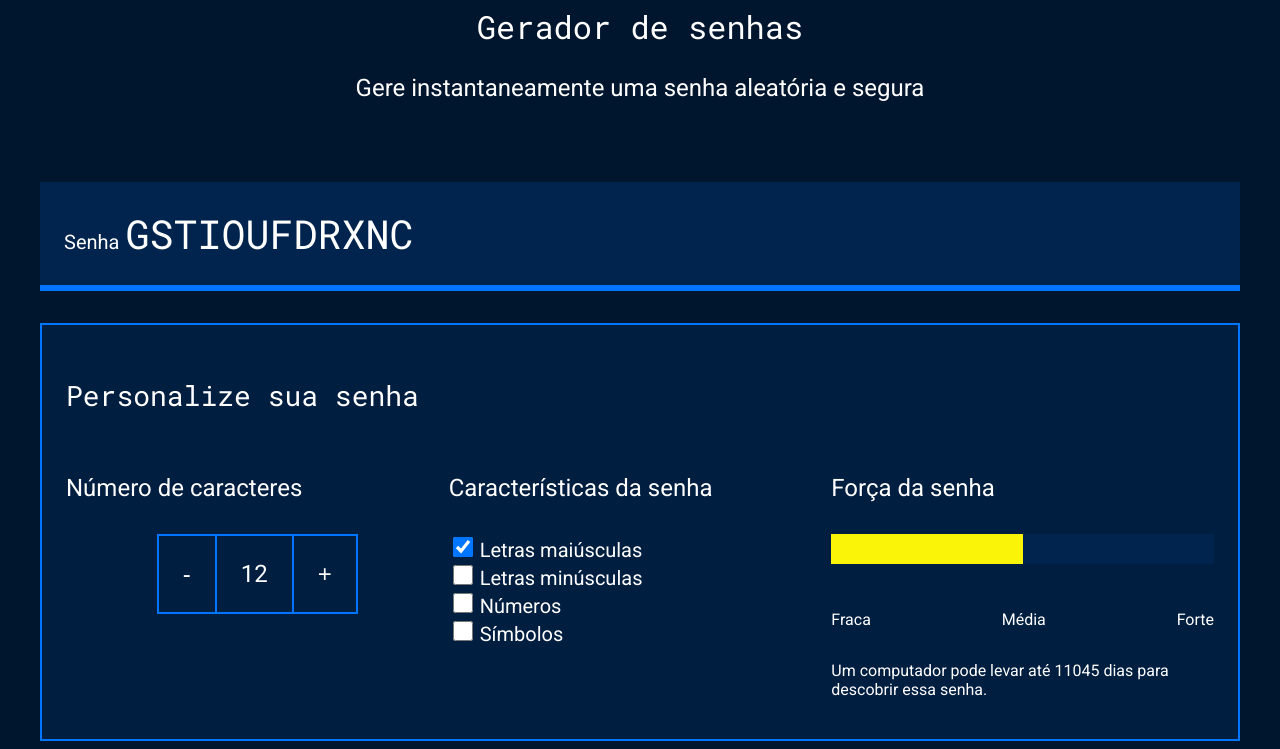
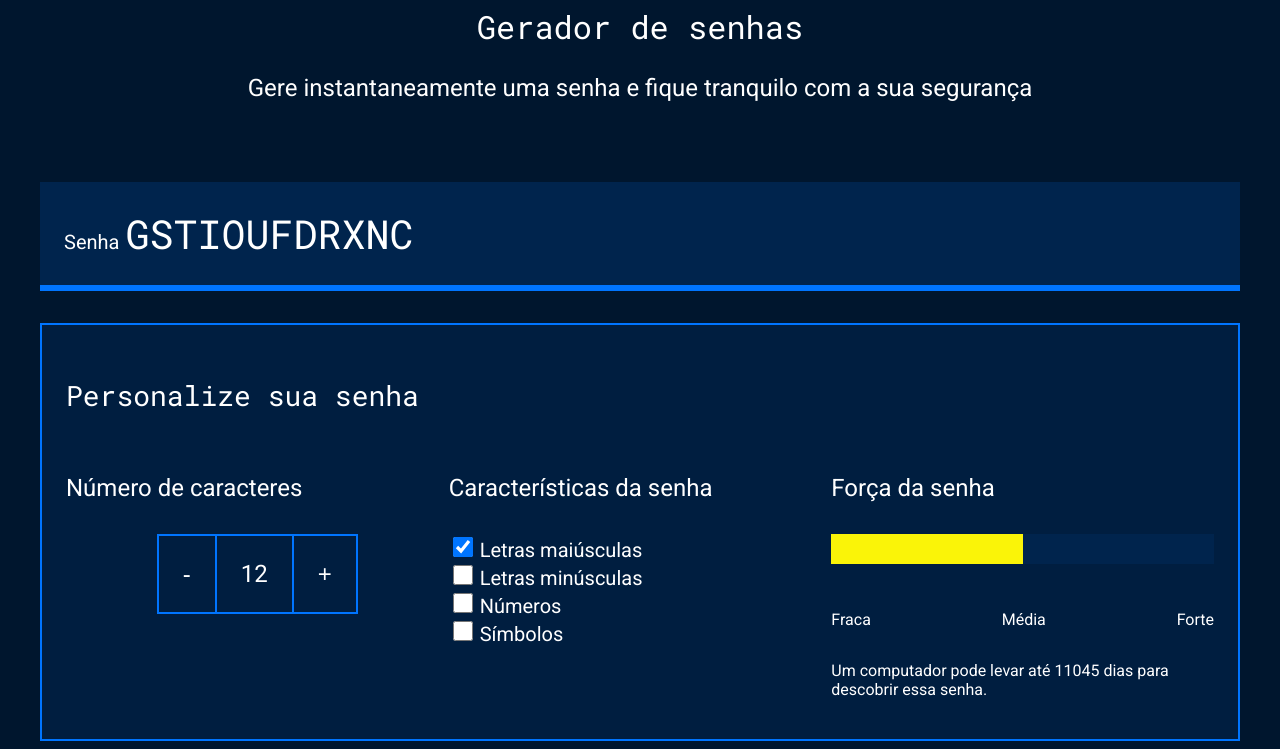
Before and after one commit to isahb3l/senha, a plain HTML site: page index.html in a window 1280 px wide. Shown: the part 121-870 px from the top of the page. Drawn offline with Linux system fonts and the light colour scheme.

Commit message:
Update index.html

```diff
--- a/index.html
+++ b/index.html
@@ -13,7 +13,7 @@
         <div class="conteudo-titulo">
             <img src="unlock.svg" alt="cadeado fechado">
             <h2 class="titulo-principal">Gerador de senhas</h2>
-            <h3 class="titulo-secundario">Gere instantaneamente uma senha aleatória e segura</h3>
+            <h3 class="titulo-secundario">Gere instantaneamente uma senha e fique tranquilo com a sua segurança</h3>
         </div>
         <div class="conteudo-senha">
             <label for="senha">Senha</label>
```
